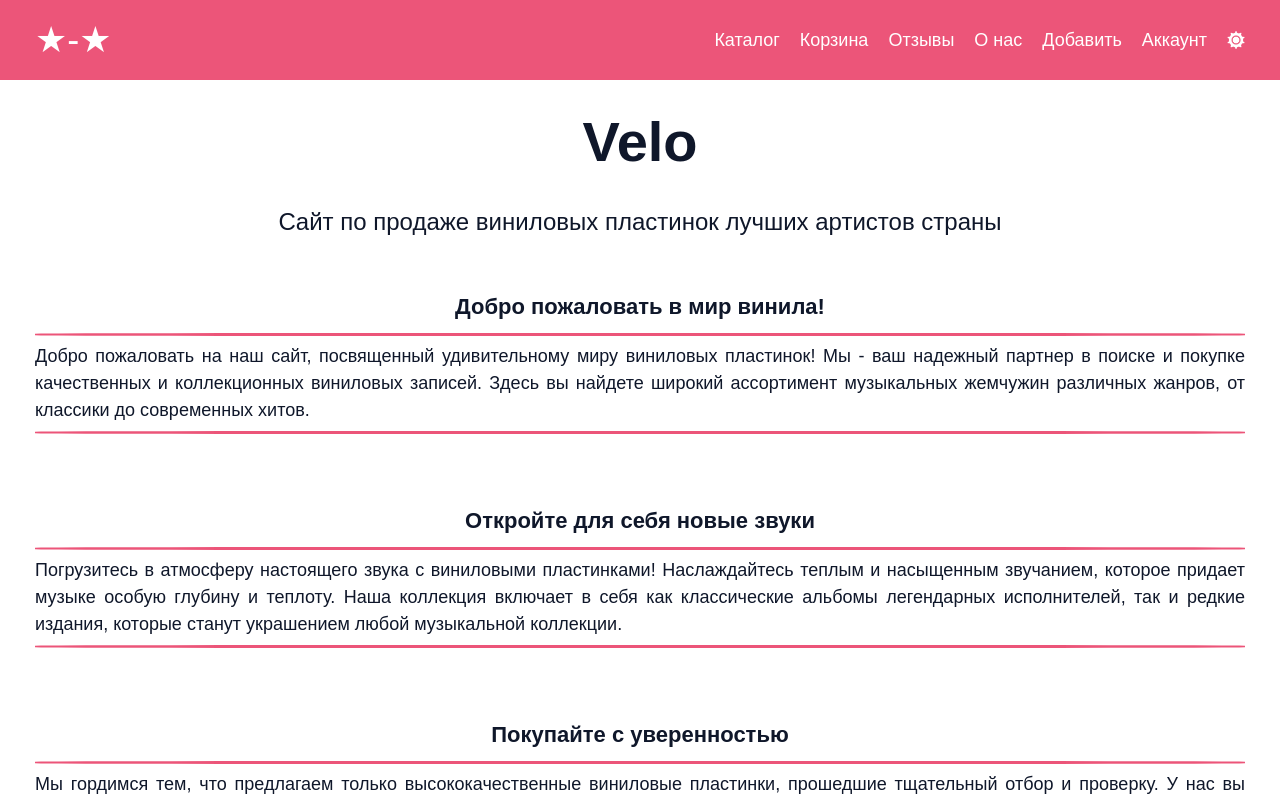
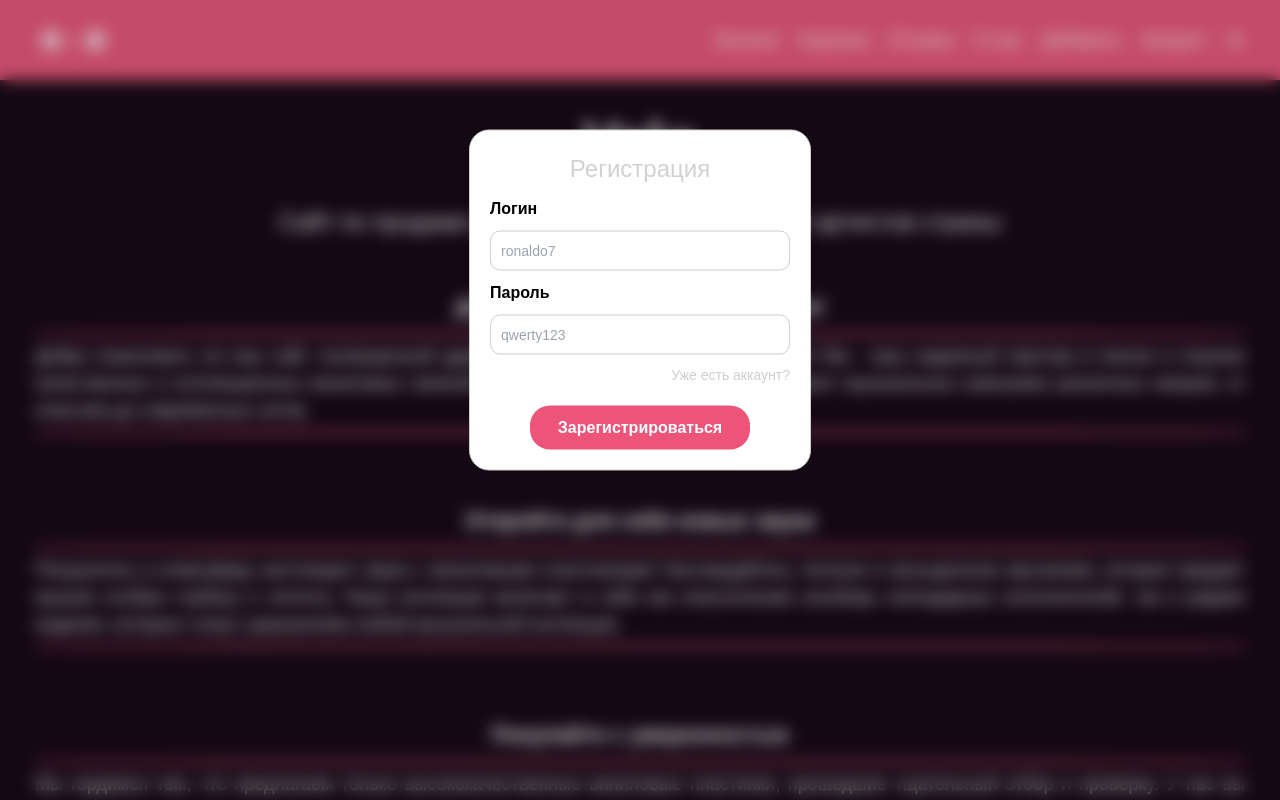
Before and after one commit to lnnsss/velo-next, a Next.js app: page / in a window 1280 px wide. Shown: the top 800 px of the page. Built offline with nearby package versions, Linux system fonts and the light colour scheme.

Commit message:
tovarNumber added & popup changed

```diff
--- a/components/Header/Header.jsx
+++ b/components/Header/Header.jsx
@@ -5,7 +5,7 @@ import { HeaderBurger } from "./miniComponents/HeaderBurger";
 import { HeaderLogo } from "./miniComponents/HeaderLogo";
 import { HeaderLayout } from "./miniComponents/HeaderLayout";
 
-export function Header({ cartList, handleToReg }) {
+export function Header({ cartList }) {
   const [burgerActive, setBurgerActive] = useState(false);
   const { currentTheme, setCurrentTheme } = useContext(AppContext);
   const { cartCounter, handleSetCartCounter } = useContext(AppContext);
--- a/components/Header/miniComponents/HeaderMenu.jsx
+++ b/components/Header/miniComponents/HeaderMenu.jsx
@@ -47,7 +47,9 @@ export function HeaderMenu({
         <li>
           <span
             className={s.header_link}
-            onClick={() => {}}
+            onClick={() => {
+              handleToReg();
+            }}
           >
             Аккаунт
           </span>
--- a/components/Pages/TovarPage/miniComponents/Tracklist.jsx
+++ b/components/Pages/TovarPage/miniComponents/Tracklist.jsx
@@ -3,7 +3,9 @@ import s from "./../TovarPage.module.css";
 export function Tracklist({ tovar }) {
   // Треклист товара
   const thisTracklist = tovar.trackList;
-  const displayTracks = thisTracklist.map((el) => <Track title={el} />);
+  const displayTracks = thisTracklist.map((el, i) => (
+    <Track title={el} numb={i+1} />
+  ));
 
   return (
     <div className={s.tracklist}>
@@ -13,6 +15,11 @@ export function Tracklist({ tovar }) {
   );
 }
 
-function Track({ title }) {
-  return <div className={`${s.track}`}>{title}</div>;
+function Track({ title, numb }) {
+  return (
+    <div className={`${s.track}`}>
+      <span className={s.trackNumb}>{numb}.</span>
+      {title}
+    </div>
+  );
 }
--- a/components/uikit/PopUp/PopUp.jsx
+++ b/components/uikit/PopUp/PopUp.jsx
@@ -1,5 +1,18 @@
 import s from "./PopUp.module.css";
+import { PopupBg } from "./miniComponents/PopupBg";
 
-export function PopUp({ children }) {
-  return <div className={s.popup}>{children}</div>;
+export function PopUp({ children, handlePopupClose }) {
+  return (
+    <>
+      {/* Заблюренный бекграунд */}
+      <PopupBg
+        onClick={() => {
+          handlePopupClose();
+        }}
+      />
+
+      {/* Попап (модалка) */}
+      <div className={s.popup}>{children}</div>
+    </>
+  );
 }
--- a/components/uikit/PopUp/PopUp.module.css
+++ b/components/uikit/PopUp/PopUp.module.css
@@ -1,3 +1,13 @@
+.popupBg {
+  position: fixed;
+  left: 0;
+  top: 0;
+  z-index: 88;
+  width: 100%;
+  height: 100%;
+  background: rgba(42, 42, 42, 0.2);
+  backdrop-filter: blur(8px);
+}
 .popup {
   position: absolute;
   z-index: 99;
@@ -8,6 +18,7 @@
   background-color: var(--white);
   border: 1px solid var(--grey);
   border-radius: 20px;
+  user-select: none;
 }
 .form {
   display: flex;
@@ -32,8 +43,10 @@
   border: 1px solid var(--grey);
   border-radius: 10px;
   padding: 0 0 0 10px;
+  outline: none;
 }
-.toLog, .toReg {
+.toLog,
+.toReg {
   margin-left: auto;
   font-size: 14px;
   color: var(--grey);
@@ -56,3 +69,16 @@
   transition: 0.2s;
   filter: brightness(90%);
 }
+
+/*----media---------------------------------*/
+
+@media (max-width: 472px) {
+  .formInput {
+    width: 220px;
+    height: 40px;
+    border: 1px solid var(--grey);
+    border-radius: 10px;
+    padding: 0 0 0 10px;
+    outline: none;
+  }
+}
--- /dev/null
+++ b/components/uikit/PopUp/miniComponents/PopupBg.jsx
@@ -0,0 +1,5 @@
+import s from "./../PopUp.module.css";
+
+export function PopupBg({ onClick }) {
+  return <div className={s.popupBg} onClick={onClick} />;
+}
--- /dev/null
+++ b/components/usePopupManager.js
@@ -0,0 +1,32 @@
+import { useState } from 'react';
+
+export const usePopupManager = () => {
+  const [popupActive, setPopupActive] = useState(true);
+  const [regPopupActive, setRegPopupActive] = useState(true);
+  const [logPopupActive, setLogPopupActive] = useState(false);
+
+  const handlePopupClose = () => {
+    setPopupActive(false);
+    setRegPopupActive(false);
+    setLogPopupActive(false);
+  };
+
+  const handleToReg = () => {
+    setRegPopupActive(true);
+    setLogPopupActive(false);
+  };
+
+  const handleToLog = () => {
+    setRegPopupActive(false);
+    setLogPopupActive(true);
+  };
+
+  return {
+    popupActive,
+    regPopupActive,
+    logPopupActive,
+    handlePopupClose,
+    handleToReg,
+    handleToLog,
+  };
+};
--- a/contexts/AppContext.js
+++ b/contexts/AppContext.js
@@ -3,7 +3,7 @@ import { createContext, useState } from "react";
 export const AppContext = createContext();
 
 export const AppProvider = ({ children }) => {
-  const [currentTheme, setCurrentTheme] = useState(false);
+  const [currentTheme, setCurrentTheme] = useState(true);
   const [activeFilter, setActiveFilter] = useState("All");
   const [tovarList, setTovarList] = useState([
     {
--- a/pages/_app.jsx
+++ b/pages/_app.jsx
@@ -1,61 +1,54 @@
 import clsx from "clsx";
 import "../styles/global.css";
-import { AppContext, AppProvider } from "../contexts/AppContext";
+import { AppProvider } from "../contexts/AppContext";
 import Head from "next/head";
 import { MemoryRouter } from "react-router-dom";
 import { PopUp } from "../components/uikit/PopUp/PopUp";
-import { useContext, useState } from "react";
 import { RegPopUp } from "../components/uikit/PopUp/miniComponents/RegPopUp";
-import { LogPopUp } from "../components/uikit/PopUp/miniComponents/LogPopUp";
+import { LogPopUp } from "../components/uikit/PopUp/miniComponents/LogPopUp";import { useState } from 'react';
 
 export default function App({ Component, pageProps }) {
+  // Попапы (модалки)
+  const [popupActive, setPopupActive] = useState(true);
+  const [regPopupActive, setRegPopupActive] = useState(true);
+  const [logPopupActive, setLogPopupActive] = useState(false);
 
-  // Попапы (модалки)
-  const [popupActive, setPopupActive] = useState(false);
-  const [regPopupActive, setRegPopupActive] = useState(false);
-  const [logPopupActive, setLogPopupActive] = useState(false);
   const handlePopupClose = () => {
     setPopupActive(false);
     setRegPopupActive(false);
     setLogPopupActive(false);
   };
+
   const handleToReg = () => {
     setRegPopupActive(true);
     setLogPopupActive(false);
   };
+
   const handleToLog = () => {
     setRegPopupActive(false);
     setLogPopupActive(true);
   };
 
   return (
-    <MemoryRouter>
+    <>
       <Head>
         <link rel="icon" href="/favicon.ico" />
       </Head>
       <AppProvider>
-        <div className={clsx("text-slate-900")}>
-          <div
-            className={clsx(
-              popupActive &&
-                "fixed left-0 top-0 w-full h-full overflow-hidden select-none	 blur-[3px] filter -webkit-filter-[blur(3px)] -moz-filter-[blur(3px)] -o-filter-[blur(3px)] -ms-filter-[blur(3px)]"
-            )}
-            onClick={() => {
-              handlePopupClose();
-            }}
-          >
+        <MemoryRouter>
+          <div className={clsx("text-slate-900")}>
             <Component {...pageProps} />
           </div>
           <div id="modals">
             {popupActive && (
-              <PopUp>
+              <PopUp handlePopupClose={handlePopupClose}>
                 {regPopupActive && <RegPopUp handleToLog={handleToLog} />}
                 {logPopupActive && <LogPopUp handleToReg={handleToReg} />}
               </PopUp>
             )}
           </div>
-        </div>
+        </MemoryRouter>
       </AppProvider>
-    </MemoryRouter>
+    </>
   );
 }
```
Also changed, not shown: components/Pages/TovarPage/TovarPage.module.css (+10 -1 lines). Lines whose indentation alone changed are shown as unchanged.
